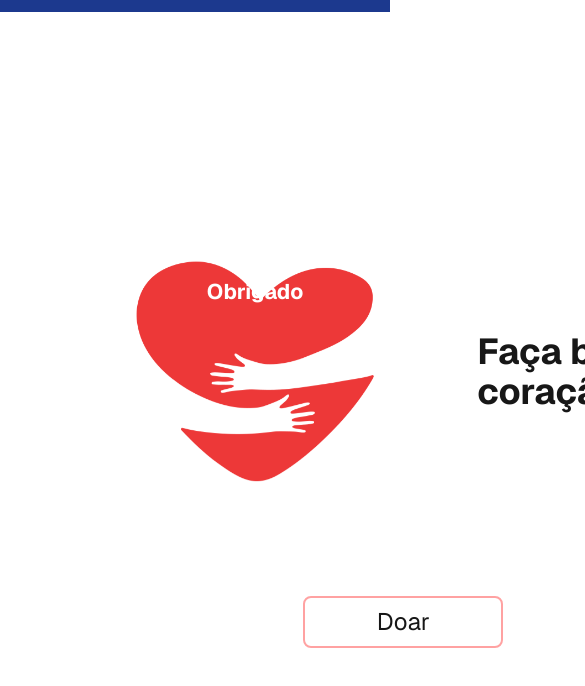
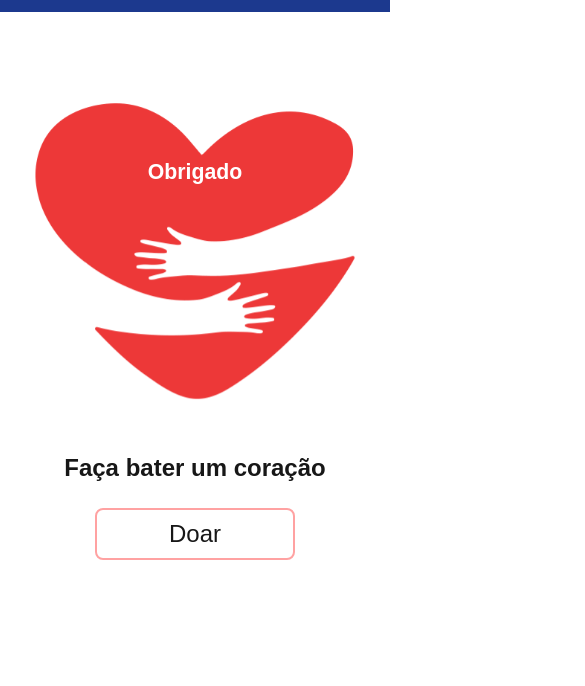
Before and after one commit to jcostadev23/doar-casadamiao, a Next.js app: page / in a window 390 px wide. Shown: the top 686 px of the page, 585 px wide, since content can reach past the window. Built offline with nearby package versions, Linux system fonts and the light colour scheme.

Commit message:
Correcting layout for small screen

```diff
--- a/src/app/layout.tsx
+++ b/src/app/layout.tsx
@@ -28,7 +28,7 @@ export default function RootLayout({
         className={`${geistSans.variable} ${geistMono.variable} antialiased`}
       >
         <div className="w-full h-3 bg-blue-900"></div>
-        <div className="grid grid-rows-[20px_1fr_20px] items-center justify-items-center min-h-screen p-8 pb-20 gap-16 sm:p-20 font-[family-name:var(--font-geist-sans)]">
+        <div className="w-full max-w-[1400px] mx-auto justify-self-center p-10 items-center md:px-20">
           <main className="flex flex-col gap-[32px] row-start-2 items-center sm:items-start">
             {children}
           </main>
--- a/src/app/page.tsx
+++ b/src/app/page.tsx
@@ -6,9 +6,11 @@ import LinkDoar from "@/components/LinkDoar";
 export default function Home() {
   return (
     <div className="flex flex-col items-center gap-6">
-      <div className="flex items-center">
+      <div className="flex flex-col md:flex-row items-center justify-center">
         <HeartThanks />
-        <h1 className="text-4xl font-bold">Faça bater um coração</h1>
+        <h1 className="text-2xl font-bold md:text-4xl">
+          Faça bater um coração
+        </h1>
       </div>
       <LinkDoar />
     </div>
```
